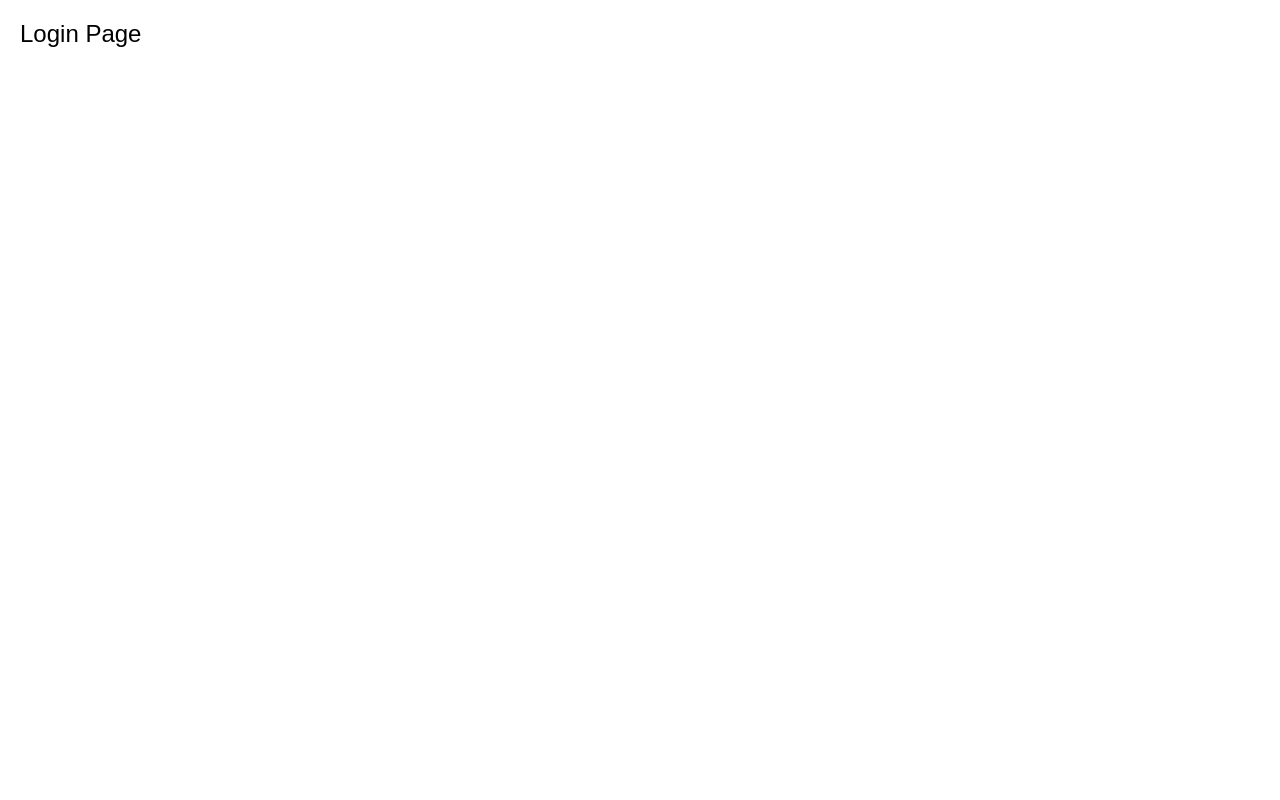
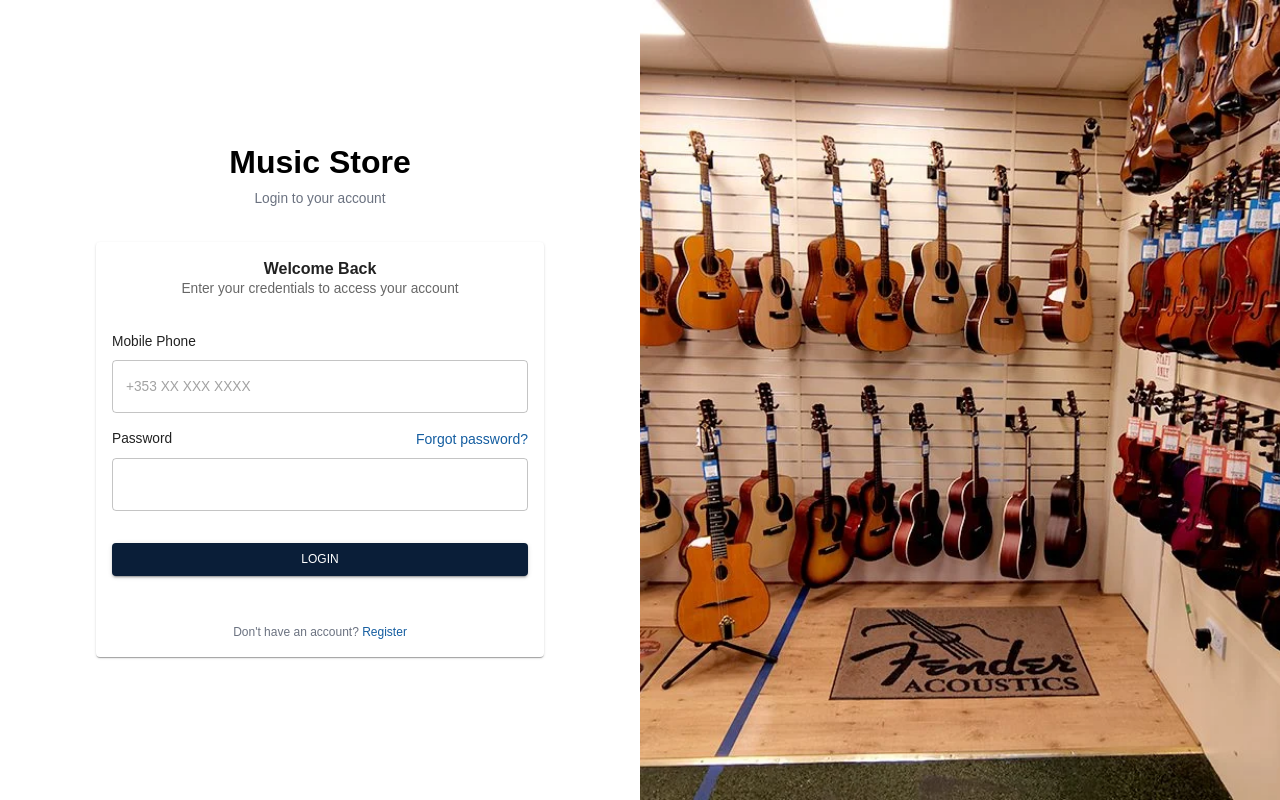
Before and after one commit to DilushaSF/Web-Projet-FE, a React (Vite) app: page /auth/login in a window 1280 px wide. Built offline with nearby package versions, Linux system fonts and the light colour scheme.

Commit message:
login page changes

```diff
--- a/src/pages/auth/login/login.tsx
+++ b/src/pages/auth/login/login.tsx
@@ -1,15 +1,206 @@
-import { Box, Typography } from "@mui/material";
+import React, { useState } from "react";
+import { useNavigate, Link } from "react-router-dom";
 
-// ----------------------------------------------------------------------
+import {
+  Button,
+  TextField,
+  Typography,
+  Box,
+  Card,
+  CardContent,
+  CardHeader,
+  Link as MuiLink,
+  Grid,
+} from "@mui/material";
+import LoginImage from "../../../assets/images/login_image.webp";
 
-export default function LoginPage() {
+const bgImageStyle = {
+  backgroundImage: `url(${LoginImage})`,
+  backgroundSize: "cover",
+  backgroundPosition: "center",
+};
+
+const Login = () => {
+  const [mobilePhone, setMobilePhone] = useState<string>("");
+  const [password, setPassword] = useState<string>("");
+  const navigate = useNavigate();
+  const [error, setError] = useState(null);
+  const [isLoading, setIsLoading] = useState<boolean>(false);
+
   return (
-    <>
-      <Box sx={{ px: "20px", pb: 4, pt: 2.5 }}>
-        <Typography variant="h3" gutterBottom>
-          Login Page
-        </Typography>
-      </Box>
-    </>
+    <Grid
+      container
+      sx={{
+        height: "100vh",
+        width: "100%",
+      }}
+    >
+      {/* Left side - Form */}
+      <Grid
+        item
+        xs={12}
+        md={6}
+        sx={{
+          display: "flex",
+          alignItems: "center",
+          justifyContent: "center",
+          padding: 8,
+        }}
+      >
+        <Box sx={{ maxWidth: 448, width: "100%" }}>
+          <Box sx={{ textAlign: "center", mb: 4 }}>
+            <Typography variant="h2" sx={{ fontWeight: "bold", mb: 1 }}>
+              Music Store
+            </Typography>
+            <Typography variant="body1" sx={{ color: "#6B7280" }}>
+              Login to your account
+            </Typography>
+          </Box>
+
+          <Card>
+            <CardHeader
+              title="Welcome Back"
+              subheader="Enter your credentials to access your account"
+              titleTypographyProps={{
+                variant: "h5",
+                sx: { fontWeight: "bold", textAlign: "center" },
+              }}
+              subheaderTypographyProps={{ sx: { textAlign: "center" } }}
+            />
+
+            <CardContent>
+              <form>
+                <Box sx={{ marginBottom: 2 }}>
+                  <Typography
+                    component="label"
+                    htmlFor="mobilePhone"
+                    sx={{ display: "block" }}
+                  >
+                    Mobile Phone
+                  </Typography>
+                  <TextField
+                    id="mobilePhone"
+                    type="tel"
+                    placeholder="+353 XX XXX XXXX"
+                    value={mobilePhone}
+                    onChange={(e) => {
+                      setError(null);
+                      setMobilePhone(e.target.value);
+                    }}
+                    fullWidth
+                    required
+                    sx={{ marginTop: 1 }}
+                  />
+                </Box>
+
+                <Box sx={{ marginBottom: 2 }}>
+                  <Box
+                    sx={{
+                      display: "flex",
+                      alignItems: "center",
+                      justifyContent: "space-between",
+                    }}
+                  >
+                    <Typography component="label" htmlFor="password">
+                      Password
+                    </Typography>
+                    <MuiLink
+                      component={Link}
+                      to="/forgot-password"
+                      sx={{
+                        fontSize: "0.875rem",
+                        color: "#145DA0",
+                        textDecoration: "none",
+                        "&:hover": { textDecoration: "underline" },
+                      }}
+                    >
+                      Forgot password?
+                    </MuiLink>
+                  </Box>
+                  <TextField
+                    id="password"
+                    type="password"
+                    value={password}
+                    onChange={(e) => {
+                      setError(null);
+                      setPassword(e.target.value);
+                    }}
+                    fullWidth
+                    required
+                    sx={{ marginTop: 1 }}
+                  />
+                </Box>
+
+                <Button
+                  type="submit"
+                  variant="contained"
+                  fullWidth
+                  disabled={isLoading}
+                  sx={{
+                    backgroundColor: "#0A1E38",
+                    color: "white",
+                    "&:hover": { backgroundColor: "#0A1E38" },
+                    marginTop: 2,
+                  }}
+                >
+                  {isLoading ? "Logging in..." : "Login"}
+                </Button>
+              </form>
+              {error && (
+                <Typography
+                  sx={{
+                    color: "#EF4444",
+                    fontSize: "0.875rem",
+                    textAlign: "left",
+                    marginTop: 2,
+                  }}
+                >
+                  {error}
+                </Typography>
+              )}
+            </CardContent>
+
+            <Box
+              sx={{
+                textAlign: "center",
+                marginTop: 2,
+                width: "100%",
+                padding: 2,
+              }}
+            >
+              <Typography variant="body2" sx={{ color: "#6B7280" }}>
+                Don't have an account?{" "}
+                <MuiLink
+                  component={Link}
+                  to="/register"
+                  sx={{
+                    color: "#145DA0",
+                    textDecoration: "none",
+                    fontWeight: "medium",
+                    "&:hover": { textDecoration: "underline" },
+                  }}
+                >
+                  Register
+                </MuiLink>
+              </Typography>
+            </Box>
+          </Card>
+        </Box>
+      </Grid>
+
+      {/* Right side - Image */}
+      <Grid
+        item
+        xs={12}
+        md={6}
+        sx={{
+          ...bgImageStyle,
+          display: { xs: "none", md: "block" },
+          backgroundColor: "#0A1E38",
+        }}
+      ></Grid>
+    </Grid>
   );
-}
+};
+
+export default Login;
```
